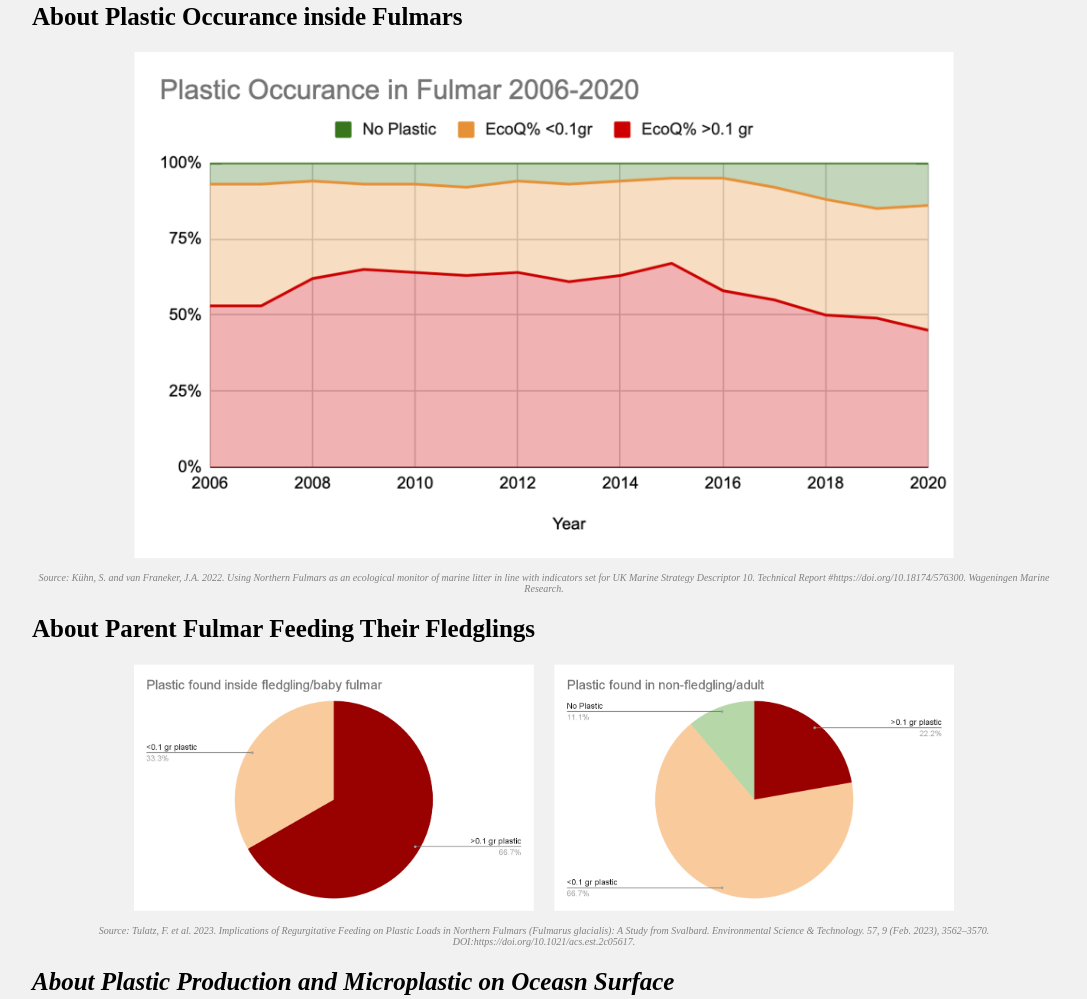
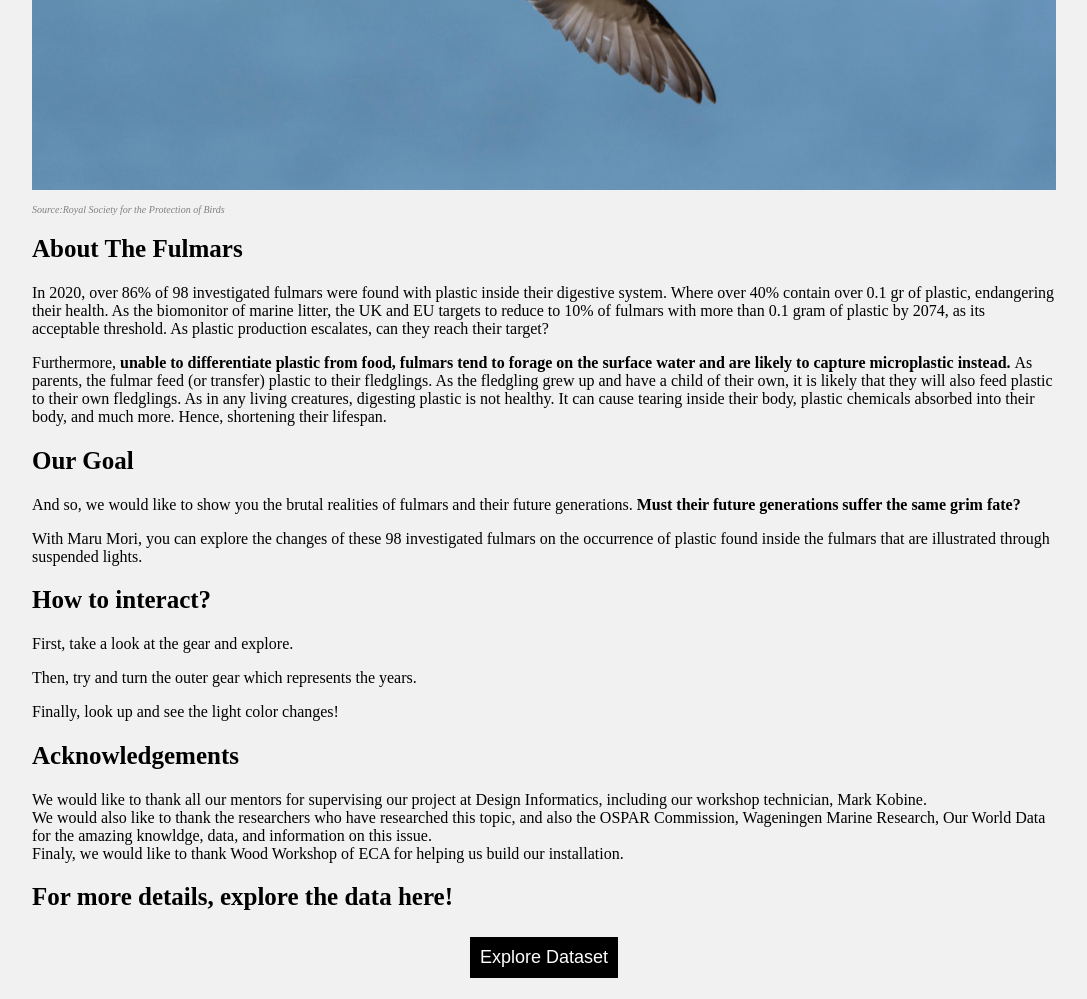
Before and after one commit to amlndr/group2ecologies, a plain HTML site: page index.html in a window 1280 px wide. Shown: the part 749-1748 px from the top of the page, without its empty margins (106-1193 px from the left). Drawn offline with Linux system fonts and the light colour scheme.

Commit message:
Update index.html

```diff
--- a/index.html
+++ b/index.html
@@ -28,7 +28,7 @@
    }
    p{
        font-size: 16px;
-       text-align:center;
+       text-align:left;
    }
    h1{
        font-size: 50px;
@@ -98,38 +98,75 @@ nav{
 
        </style>
 </head>
+<!--
+<nav>
+    <a href='main.html'><button>Back to Main Page</button></a>
+    <a href='jakarta.html'><button>Learn more about Jakarta & why it's sinking</button></a>
+</nav>-->
+
   <body>
-    <div id="component">
-        <h1>All About The Dataset We Used</h1>
-        <img src='baby-fulmar.png' width=100% height=100% id='im'>
 
-        <h2>About Plastic Occurance inside Fulmars</h2>
-        <img src='chart1.png' width=80% height=80% id='im'>
-        <p style="font-size: 10px;color:grey"><i>Source: Kühn, S. and van Franeker, J.A. 2022.
-            Using Northern Fulmars as an ecological monitor of marine
-            litter in line with indicators set for UK Marine Strategy Descriptor 10.
-            Technical Report #https://doi.org/10.18174/576300.
-            Wageningen Marine Research.
+    <div id='component'>
+      <div id="title">
+        <p><i>Group 2 of Ecology presents</i></p>
+        <h1 style='font-size:50px; padding-bottom: 1px;'>A Fulmar's Maru Mori</h1>
+      </div>
+        <div id='img_fulmar'>
+          <p><b>Maru Mori</b> is defined as <br>
+            <i>The Heartbreaking Simplicity of
+              Ordinary Things
+              </i></p>
+          <img src='fulmar-flying.jpeg' width=100% height=100% id='im'>
+          <p style="font-size: 10px;color:grey">
+            <i>Source:Royal Society for the Protection of Birds</i></p>
+        </div>
 
-        </i></p>
 
-        <h2>About Parent Fulmar Feeding Their Fledglings</h2>
-        <img src='Chart2.png' width=80% height=80% id='im'>
-        <p style="font-size: 10px;color:grey"><i>Source: Tulatz, F. et al. 2023. Implications of Regurgitative Feeding on Plastic Loads in Northern Fulmars (Fulmarus glacialis): A Study from Svalbard. Environmental Science & Technology. 57, 9 (Feb. 2023), 3562–3570. DOI:https://doi.org/10.1021/acs.est.2c05617.<i>
-        </i></p>
+        <h2>About The Fulmars</h2>
+        <p>In 2020, over 86% of 98 investigated fulmars were found with plastic
+          inside their digestive system. Where over 40% contain over 0.1 gr of
+          plastic, endangering their health. As the biomonitor of marine litter,
+          the UK and EU targets to reduce to 10% of fulmars with more than 0.1 gram
+          of plastic by 2074, as its acceptable threshold. As plastic production
+          escalates, can they reach their target?</p>
 
-        <h2>About Plastic Production and Microplastic on Oceasn Surface</h2>
-        <img src='chart3.png' width=80% height=80% id='im'>
-        <p style="font-size: 10px;color:grey"><i>Source: Plastic Pollution: 2023. https://ourworldindata.org/plastic-pollution.<i>
+          <p>Furthermore, <b>unable to differentiate plastic from food, fulmars tend to
+            forage on the surface water and are likely to capture microplastic instead.
+          </b>As parents, the fulmar feed (or transfer) plastic to their fledglings.
+          As the fledgling grew up and have a child of their own, it is likely
+          that they will also feed plastic to their own fledglings.
 
-        </i></p>
-        <br>
-        <a href='index.html'><button>Return to Main Page</button></a>
+          As in any living creatures, digesting plastic is not healthy. It can cause
+          tearing inside their body, plastic chemicals absorbed into their body, and much more.
+           Hence, shortening their lifespan.</p>
+           <h2>Our Goal</h2>
+           <p>And so, we would like to show you the brutal realities of fulmars and their
+           future generations. <b>Must their future generations suffer the same grim fate?</b>
+
+            <p>With Maru Mori, you can explore the changes of these
+            98 investigated fulmars on the occurrence of plastic found inside
+            the fulmars that are illustrated through suspended lights. </p>
+
+            <h2><b>How to interact?</b></h2>
+            <p>First, take a look at the gear and explore.</p>
+            <p>Then, try and turn the outer gear which represents
+              the years.
+            </p>
+            <p>Finally, look up and see the light color changes!</p>
+            <h2><b>Acknowledgements</b></h2>
+            <p>We would like to thank all our mentors for supervising our project at Design Informatics,
+              including our workshop technician, Mark Kobine.
+              <br> We would also like to thank the researchers who have researched
+              this topic, and also the OSPAR Commission, Wageningen Marine Research, Our World Data
+              for the amazing knowldge, data, and information on this issue.
+              <br>Finaly, we would like to thank Wood Workshop of ECA for helping us
+              build our installation.
+            </p>
+            <h2>For more details, explore the data here!</h2>
+            <a href='data.html'><button>Explore Dataset</button></a>
 
           </div>
-
         </body>
-
         <footer>
           <p style="font-size: 10;color:grey;text-align:center;">© 2024 Sarah Albinali, Yingxuan Li, Feni Fauziah, Nadira Amelia
             <br>Design Informatics Students at the University of Edinburgh
```
Lines whose indentation alone changed are shown as unchanged.
